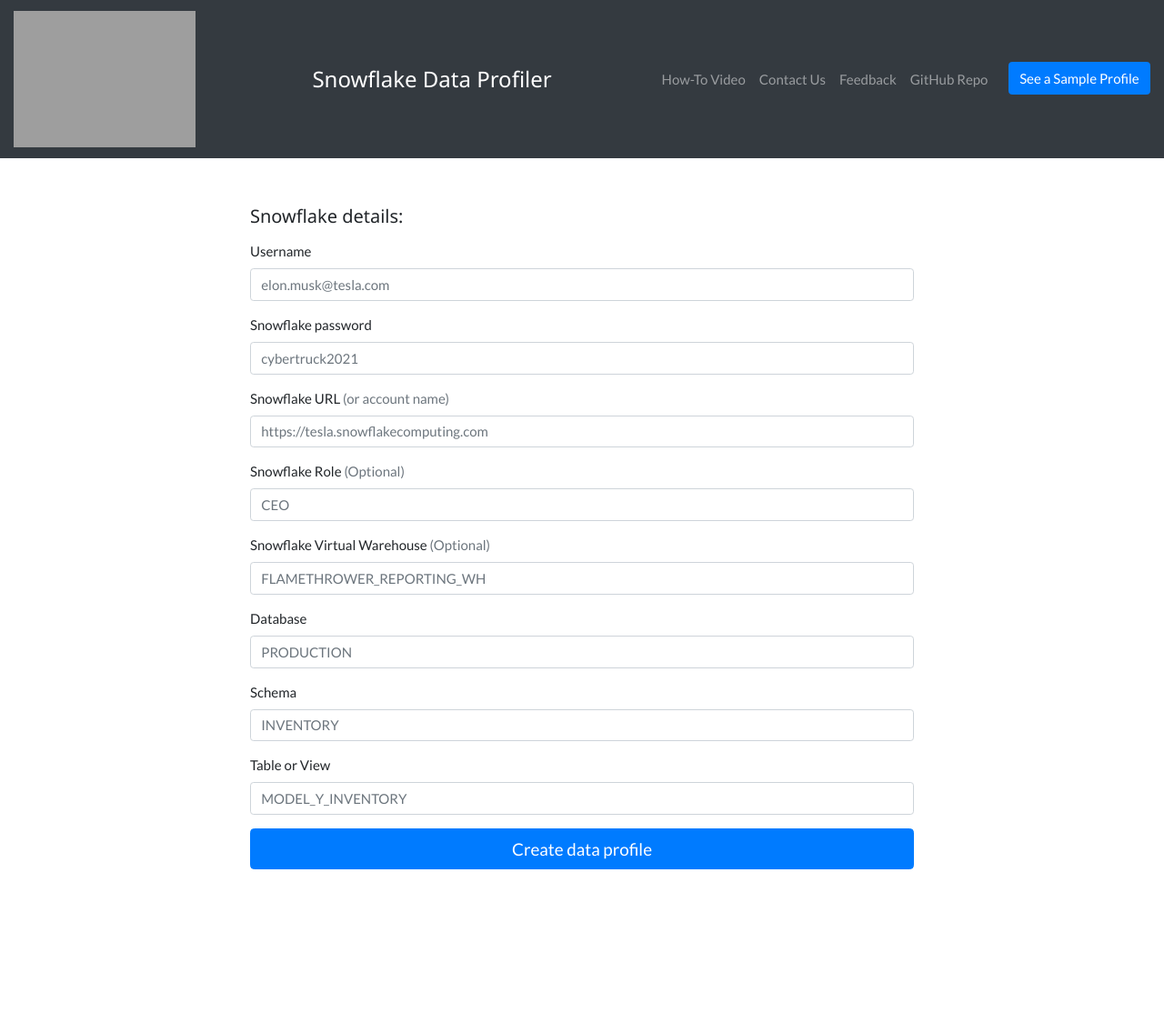
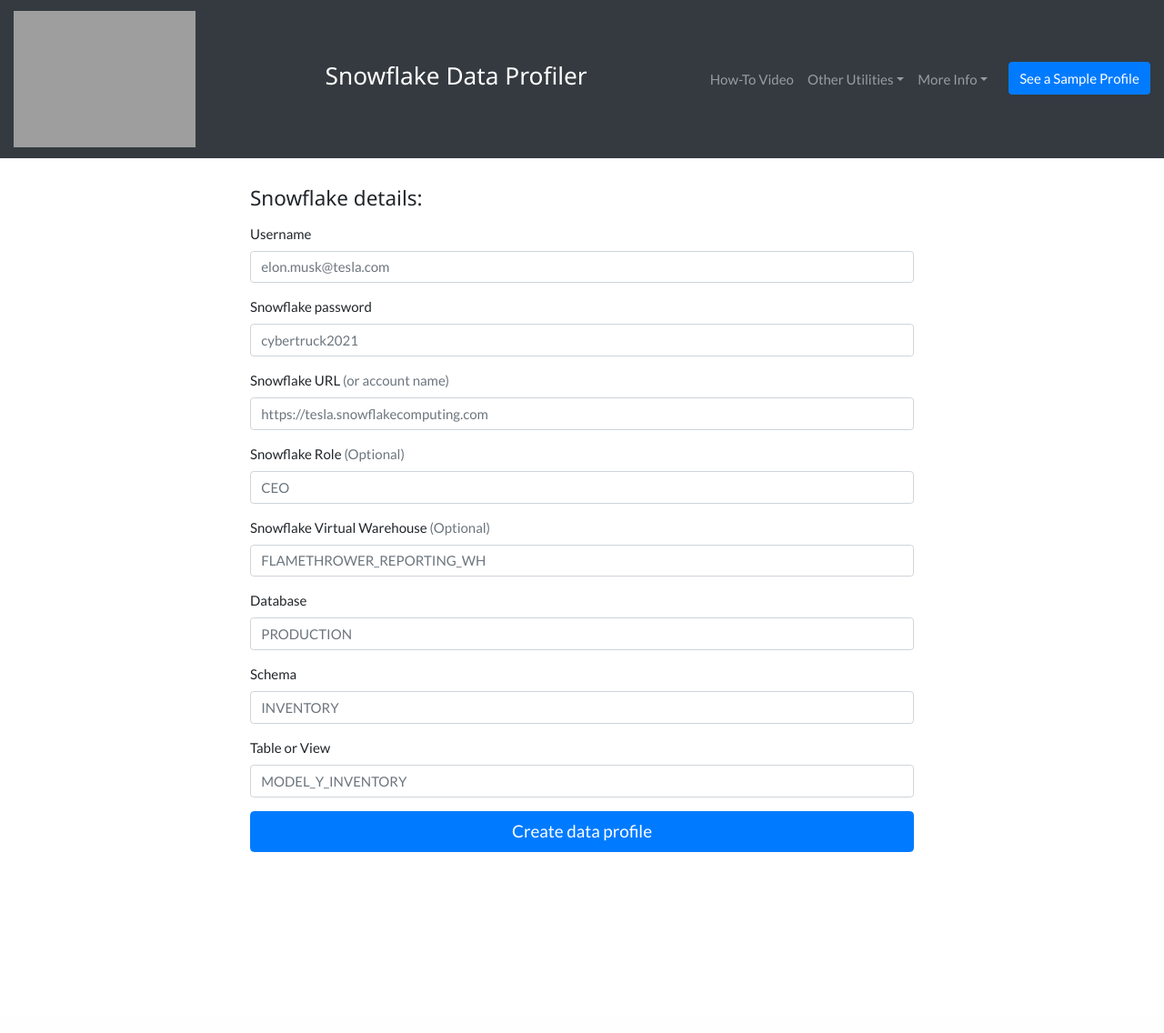
Before and after one commit to hashmapinc/snowflake-data-profiler, a Flask app: page / in a window 1280 px wide. Shown: the whole page at 91% size. After the commit the page ends 937 px from the top, so only its background shows below. Run offline with Flask 2, Linux system fonts and the light colour scheme; some libraries are stand-ins or nearby versions; grey boxes are pictures that could not be loaded.

Commit message:
navbar restructure

```diff
--- a/snowflake_data_profiler/templates/profile.html
+++ b/snowflake_data_profiler/templates/profile.html
@@ -33,46 +33,71 @@
   <meta charset="utf-8" />
   <meta name="viewport" content="width=device-width, initial-scale=1, shrink-to-fit=yes" />
   <title>Snowflake Data Profiler by Hashmap</title>
+  <link rel="stylesheet" href="https://unpkg.com/purecss@2.0.3/build/pure-min.css"
+    integrity="sha384-cg6SkqEOCV1NbJoCu11+bm0NvBRc8IYLRGXkmNrqUBfTjmMYwNKPWBTIKyw9mHNJ" crossorigin="anonymous">
+  <link rel="stylesheet" href="https://www.w3schools.com/w3css/4/w3.css">
   <link rel="icon" type="image/png" href="{{ url_for('static', filename='Marketing Accelerator Favicon.png') }}">
   <link rel="stylesheet" href="https://stackpath.bootstrapcdn.com/bootstrap/4.3.1/css/bootstrap.min.css"
     integrity="sha384-ggOyR0iXCbMQv3Xipma34MD+dH/1fQ784/j6cY/iJTQUOhcWr7x9JvoRxT2MZw1T" crossorigin="anonymous">
-  <link rel="stylesheet" href="https://unpkg.com/purecss@2.0.3/build/pure-min.css"
-    integrity="sha384-cg6SkqEOCV1NbJoCu11+bm0NvBRc8IYLRGXkmNrqUBfTjmMYwNKPWBTIKyw9mHNJ" crossorigin="anonymous">
-  <link rel="stylesheet" href="https://www.w3schools.com/w3css/4/w3.css">
   <link rel="stylesheet" href="https://fonts.googleapis.com/css?family=Lato">
   <link rel="stylesheet" href="https://fonts.googleapis.com/css?family=Montserrat">
   <link rel="stylesheet" href="https://cdnjs.cloudflare.com/ajax/libs/font-awesome/4.7.0/css/font-awesome.min.css">
   <link rel="stylesheet" type="text/css" href="{{ url_for('static', filename='styles/main.css') }}">
+  <link rel="stylesheet" href="https://stackpath.bootstrapcdn.com/bootstrap/4.5.0/css/bootstrap.min.css">
+  <script src="https://code.jquery.com/jquery-3.5.1.min.js"></script>
+  <script src="https://stackpath.bootstrapcdn.com/bootstrap/4.5.0/js/bootstrap.min.js"></script>
+  <style>
+      .dropdown:hover .dropdown-menu{
+          display: block;
+      }
+      .dropdown-menu{
+          margin-top: 0;
+      }
+  </style>
+  <script>
+    $(document).ready(function(){
+        $(".dropdown").hover(function(){
+            var dropdownMenu = $(this).children(".dropdown-menu");
+            if(dropdownMenu.is(":visible")){
+                dropdownMenu.parent().toggleClass("open");
+            }
+        });
+    });
+  </script>
 </head>
 
 <header class="navbar navbar-expand-lg navbar-dark fixed-top bg-dark">
   <a class="navbar-brand" href="https://www.hashmapinc.com/" target="_blank">
     <img src="/static/hashmap_banner_white.png" width="200px" />
   </a>
-
   <button class="navbar-toggler" type="button" data-toggle="collapse" data-target="#navbarNav"
     aria-controls="navbarNav" aria-expanded="false" aria-label="Toggle navigation">
     <span class="navbar-toggler-icon"></span>
   </button>
-
   <div class="collapse navbar-collapse" id="navbarNav">
         <div class="mx-auto my-2 text-white">
           <h3>Snowflake Data Profiler</h3>
         </div>
-
       <ul class="navbar-nav">
           <li class="nav-item">
             <a class="nav-link" href="https://www.youtube.com/watch?v=Y3FpEnMveps" target="_blank">How-To Video</a>
           </li>
-      <li class="nav-item">
-        <a class="nav-link" href="https://www.hashmapinc.com/snowflakedataprofiler-reachout" target="_blank">Contact
-          Us</a>
+          <li class="nav-item dropdown">
+              <a href="#" class="nav-link dropdown-toggle" data-toggle="dropdown">Other Utilities</a>
+              <div class="dropdown-menu">
+                  <a href="http://snowflakeinspector.hashmapinc.com/" target="_blank" class="dropdown-item">Snowflake Inspector</a>
+                  <a href="https://healthcheck.snowflakeinspector.com/" target="_blank" class="dropdown-item">Snowflake Healthcheck</a>
+                  <a href="https://estimator.snowflakeinspector.com/" target="_blank" class="dropdown-item">Snowflake Estimator</a>
+              </div>
           </li>
-      <li class="nav-item">
-        <a class="nav-link" href="https://forms.gle/WfiB6YctX5Jg2zTs6" target="_blank">Feedback </a>
-      </li>
-      <li class="nav-item">
-        <a class="nav-link" href="https://github.com/hashmapinc/snowflake-data-profiler" target="_blank">GitHub Repo </a>
+          <li class="nav-item dropdown">
+              <a href="#" class="nav-link dropdown-toggle" data-toggle="dropdown">More Info</a>
+              <div class="dropdown-menu">
+                  <a class="dropdown-item" href="https://www.hashmapinc.com/snowflake-utilities-accelerators" target="_blank">Other Accelerators</a>
+                  <a class="dropdown-item" href="https://github.com/hashmapinc/snowflake-data-profiler" target="_blank">GitHub Repo</a>
+                  <a class="dropdown-item" href="https://forms.gle/WfiB6YctX5Jg2zTs6" target="_blank">Feedback</a>
+                  <a class="dropdown-item" href="https://www.hashmapinc.com/snowflakedataprofiler-reachout" target="_blank">Contact Us</a>
+              </div>
           </li>
           <li class="nav-item">
             <a href="{{ url_for('static', filename='sample_reports/sample-profile.html') }}" target="_blank" class="nav-item btn btn-primary ml-3">
```
Lines whose indentation alone changed are shown as unchanged.
